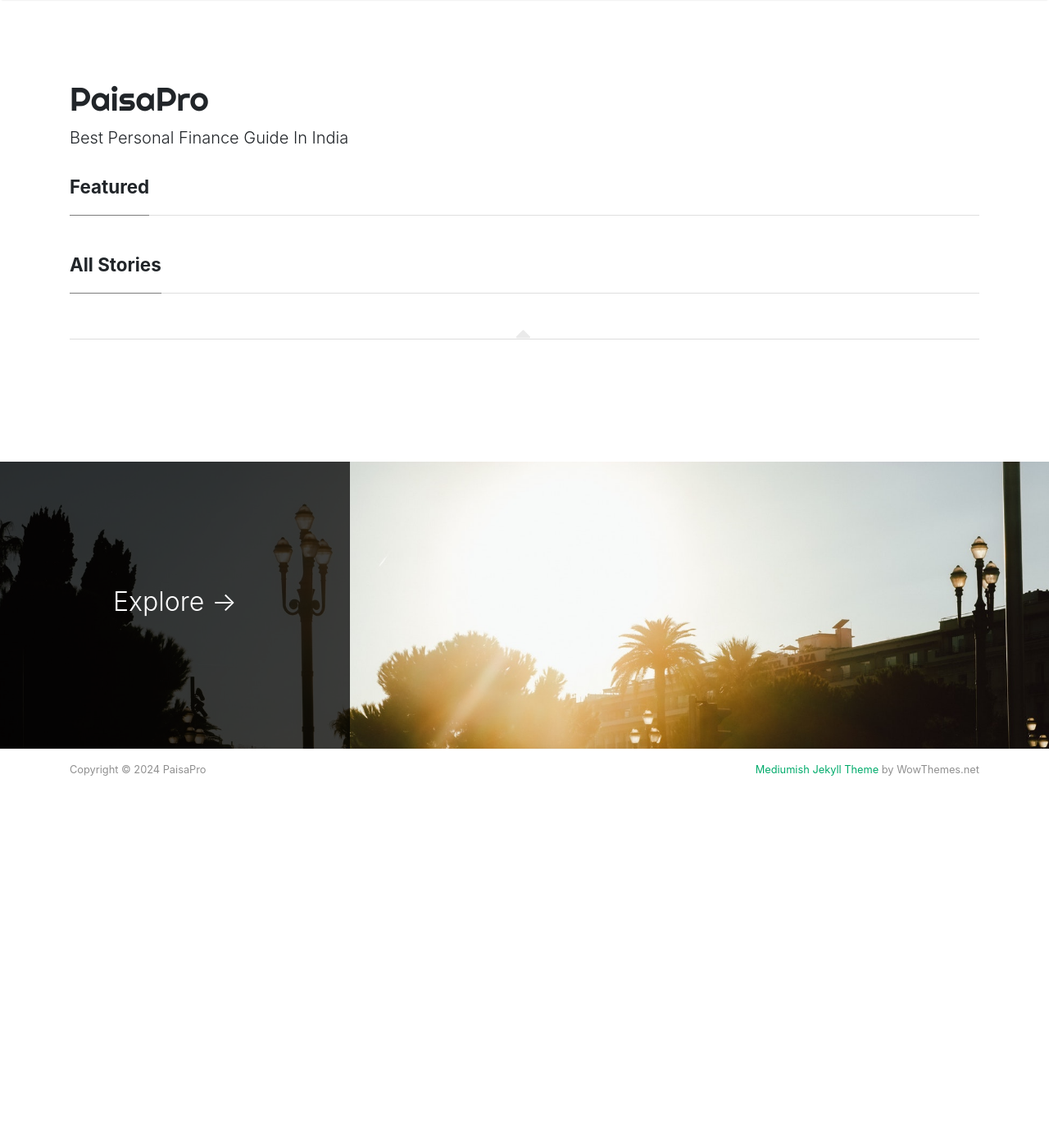
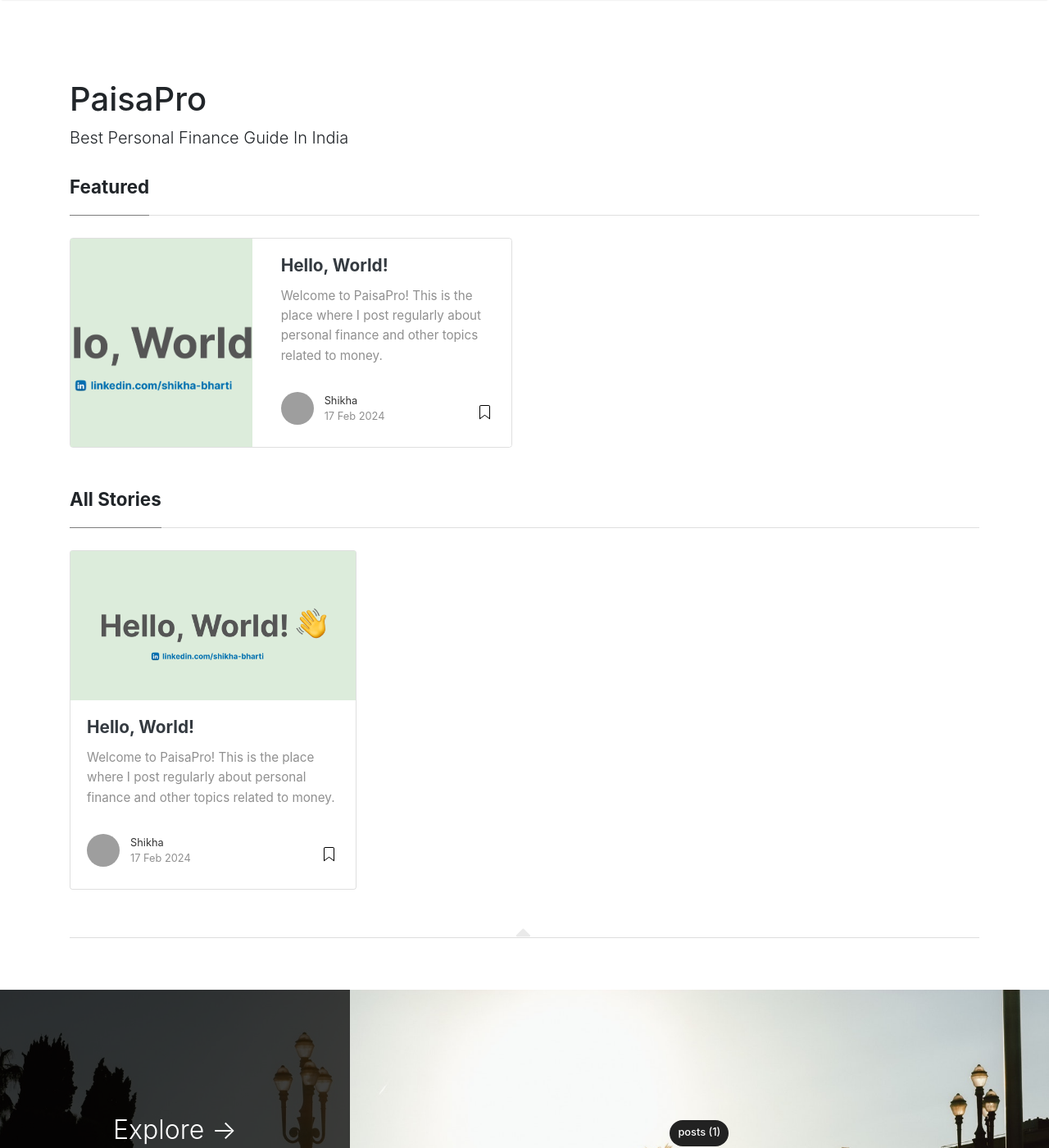
Before and after one commit to cd-nvn/paisapro, a Jekyll site: the page built from index.html, in a window 1280 px wide and 1400 px high. Shown: the whole window at 82% size. Built offline with Jekyll 4.4.1, drawn with Linux system fonts in a browser that asks for light colours; nearby versions of some CDN libraries; the list of posts is cut into pages by our own code; grey boxes are pictures that could not be loaded.

Commit message:
firstversion

```diff
--- a/_config.yml
+++ b/_config.yml
@@ -10,6 +10,7 @@ disqus: 'demowebsite'
 mailchimp-list: 'https://wowthemes.us11.list-manage.com/subscribe/post?u=8aeb20a530e124561927d3bd8&amp;id=8c3d2d214b'
 include: ["_pages"]
 permalink: /:title/
+rating: 4.5
 
 # Authors
 authors:
@@ -18,7 +19,7 @@ authors:
     display_name: Shikha
     gravatar: e56154546cf4be74e393c62d1ae9f9d4
     email: hello.moneyplan@gmail.com
-    web: https://paisapro.in
+    web: https://linkedin.com/in/shikha-bharti
     linkedin: https://linkedin.com/in/shikha-bharti
     description: "Personal Finance and Derivatives Trading enthusiast"
   nk:
@@ -70,3 +71,13 @@ adsense-data-ad-slot: "1363087678"
 lazyimages: "disabled"
 
 exclude: [changelog.md, LICENSE.txt, README.md, Gemfile, Gemfile.lock]
+
+#collections
+collections:
+  pages:
+    output: true
+    permalink: /:path/
+
+  posts:
+    output: true
+    permalink: /:path/
--- a/_layouts/default.html
+++ b/_layouts/default.html
@@ -174,9 +174,9 @@ ga('send', 'pageview');
             <div class="col-md-6 col-sm-6 text-center text-lg-left">
                 Copyright © {{ site.time | date: "%Y" }} {{ site.name }}
             </div>
-            <div class="col-md-6 col-sm-6 text-center text-lg-right">
+<!--            <div class="col-md-6 col-sm-6 text-center text-lg-right">
                 <a target="_blank" href="https://www.wowthemes.net/mediumish-free-jekyll-template/">Mediumish Jekyll Theme</a> by WowThemes.net
-            </div>
+            </div> -->
         </div>
     </div>
 </footer>
--- /dev/null
+++ b/_posts/2024-02-17-hello-world.md
@@ -0,0 +1,14 @@
+---
+layout: post
+featured: true
+date: 2024-02-17
+title:  "Hello, World!"
+author: shikha
+categories: [ posts ]
+image: ./assets/images/hello-world.png
+description: "Hello, World!"
+published: true
+---
+
+
+Welcome to PaisaPro! This is the place where I post regularly about personal finance and other topics related to money.
--- a/assets/css/screen.css
+++ b/assets/css/screen.css
@@ -305,7 +305,7 @@ span.post-read-more a:hover {
 }
 
 .mainheading h1.sitetitle {
-    font-family: Righteous;
+    font-family: -apple-system, system-ui, BlinkMacSystemFont, "Segoe UI", Roboto, "Helvetica Neue", Arial, sans-serif;;
 }
 
 .mainheading h1.posttitle {
```
Also changed, not shown: assets/images/hello-world.png (added), assets/images/linkedin.png (added).
